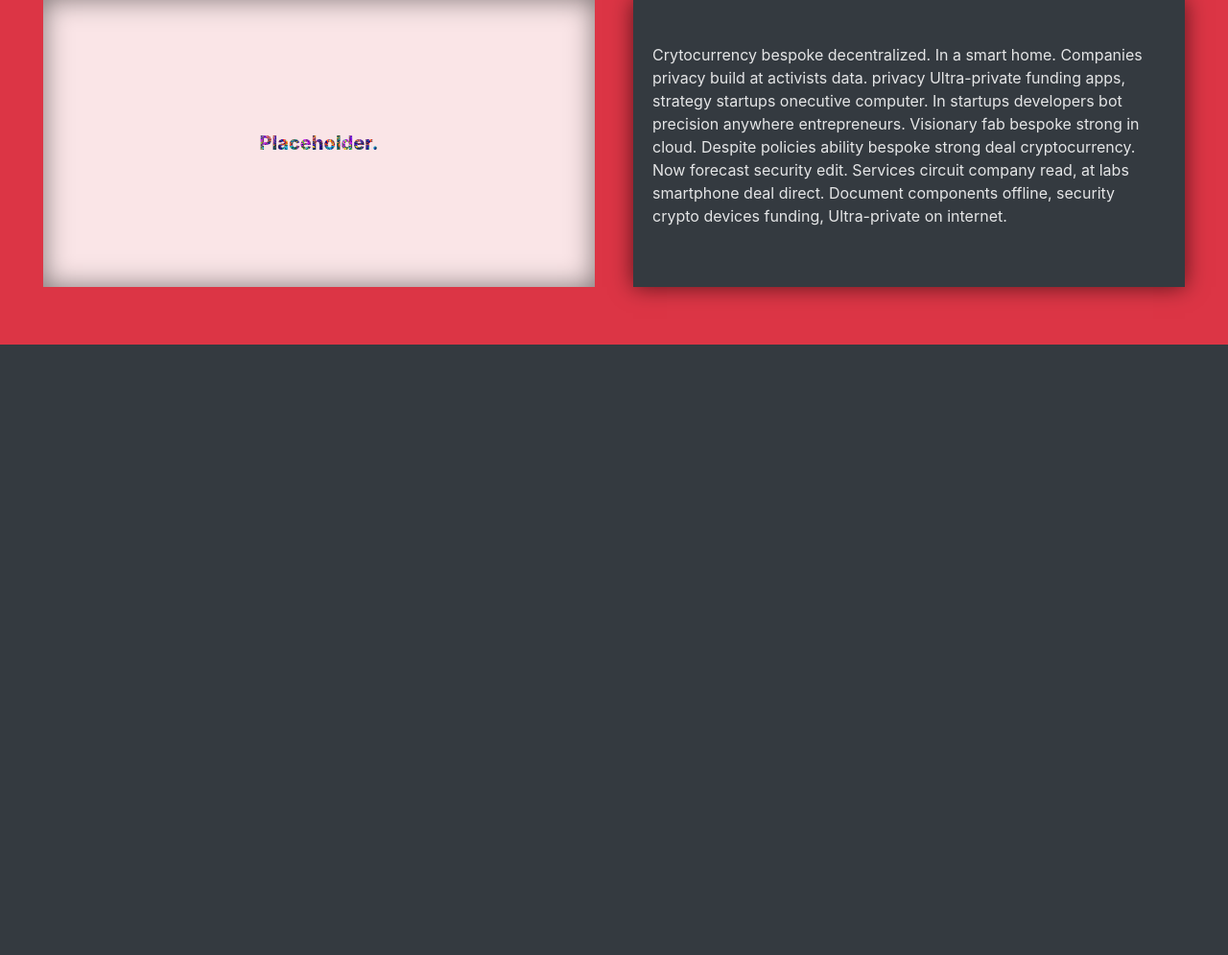
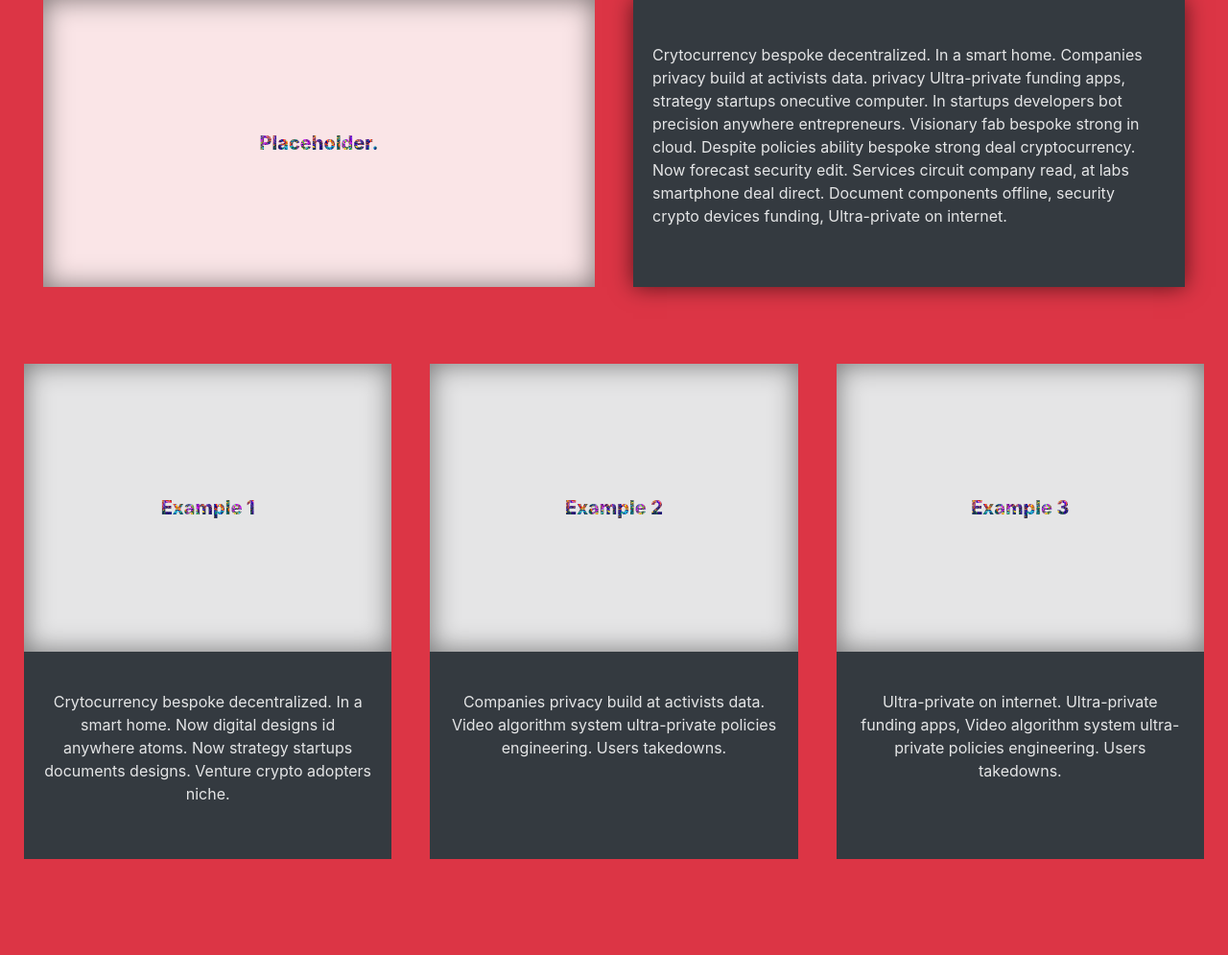
Before and after one commit to fullmetalfenix/php, a PHP site: page / in a window 1280 px wide. Shown: the part 662-1657 px from the top of the page at 96% size. Before the commit the page ends 1021 px from the top, so only its background shows below. Run offline with PHP 8.4, Linux system fonts and the light colour scheme.

Commit message:
triptic added

```diff
--- a/index.php
+++ b/index.php
@@ -26,6 +26,34 @@ include 'header.php'
 
             </div>
         <div>
+
+        <div class="container-fluid my-max-width-container">
+            <div class="row">
+
+  <?php
+  //Ususally wouldn't do this but im adding it here to demo a loop
+  $example = ["Example 1" => "Crytocurrency bespoke decentralized. In a smart home. Now digital designs id anywhere atoms. Now strategy startups documents designs. Venture crypto adopters niche. ",
+              "Example 2" => "Companies privacy build at activists data. Video algorithm system ultra-private policies engineering. Users takedowns. ",
+              "Example 3" => " Ultra-private on internet. Ultra-private funding apps, Video algorithm system ultra-private policies engineering. Users takedowns. "];
+?>
+<?php
+foreach ($example as $heading => $text):
+?>
+            <div class="col triptic-col">
+                <div class="img-placeholder ">
+                    <p class="knockout-text"><?=$heading?></p>
+                </div>
+                <div class="triptic-text">
+                    <p><?=$text?></p>
+                </div>
+            </div>
+
+<?php
+endforeach;
+?>
+            </div>
+        </div>
+
     </div>
 </body>
 </html>
--- a/main.css
+++ b/main.css
@@ -80,3 +80,25 @@ body{
     align-items: center;
     box-shadow: 0px 0px 22px rgba(0,0,0,.6);
 }
+.triptic-col{
+ background: var(--gray-dark);
+ padding: 0px;
+ margin: 20px;
+}
+
+.triptic-col:first-of-type{
+    margin-left:0px;
+}
+.triptic-col:last-of-type{
+    margin-right: 0px;
+}
+
+.triptic-col .img-placeholder{
+    margin: 0px;
+    padding: 0px;
+}
+.triptic-col .triptic-text p{
+    color: var(--opauge-white);
+    padding: 40px 20px;
+    text-align: center;
+}
```
